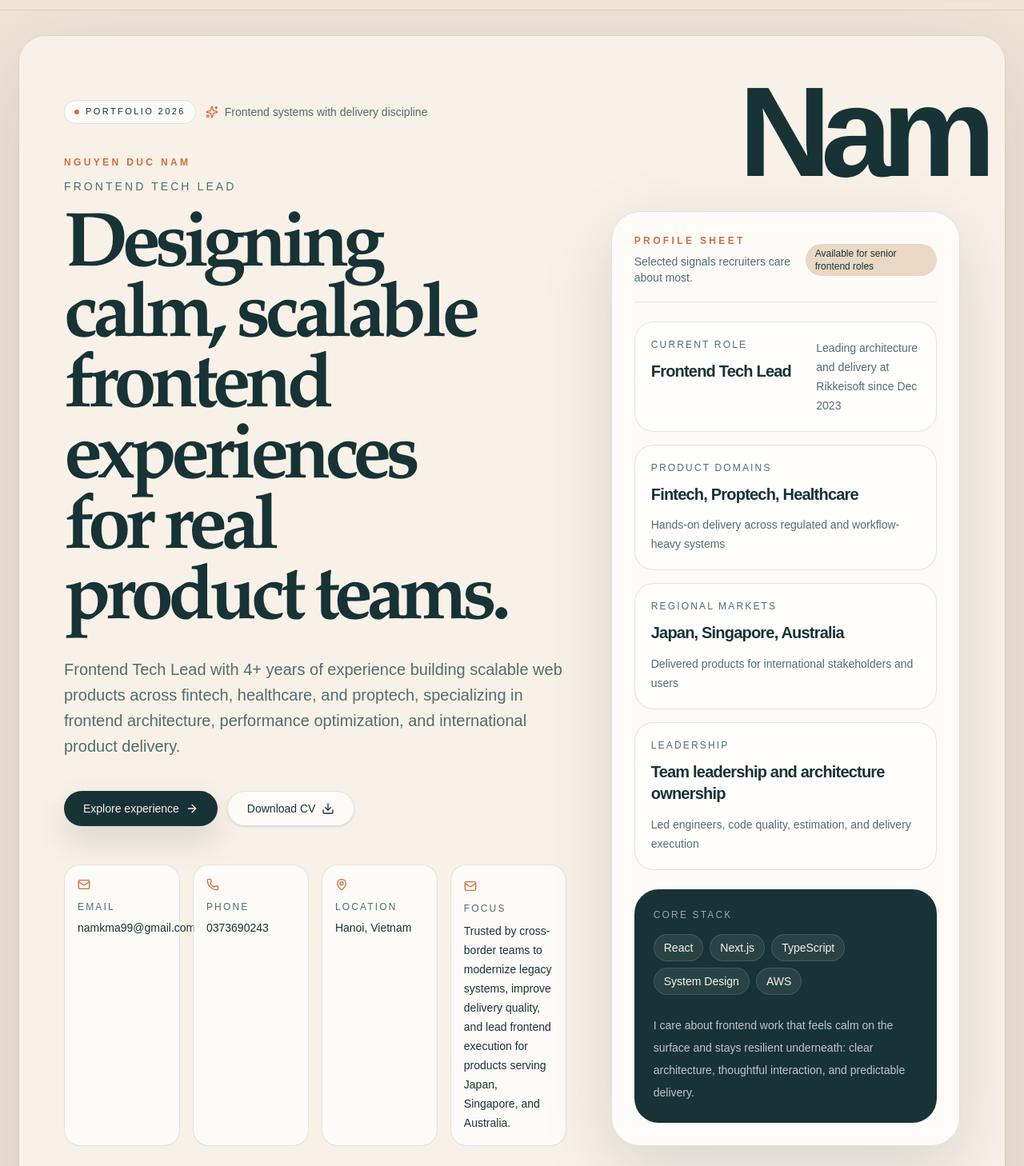
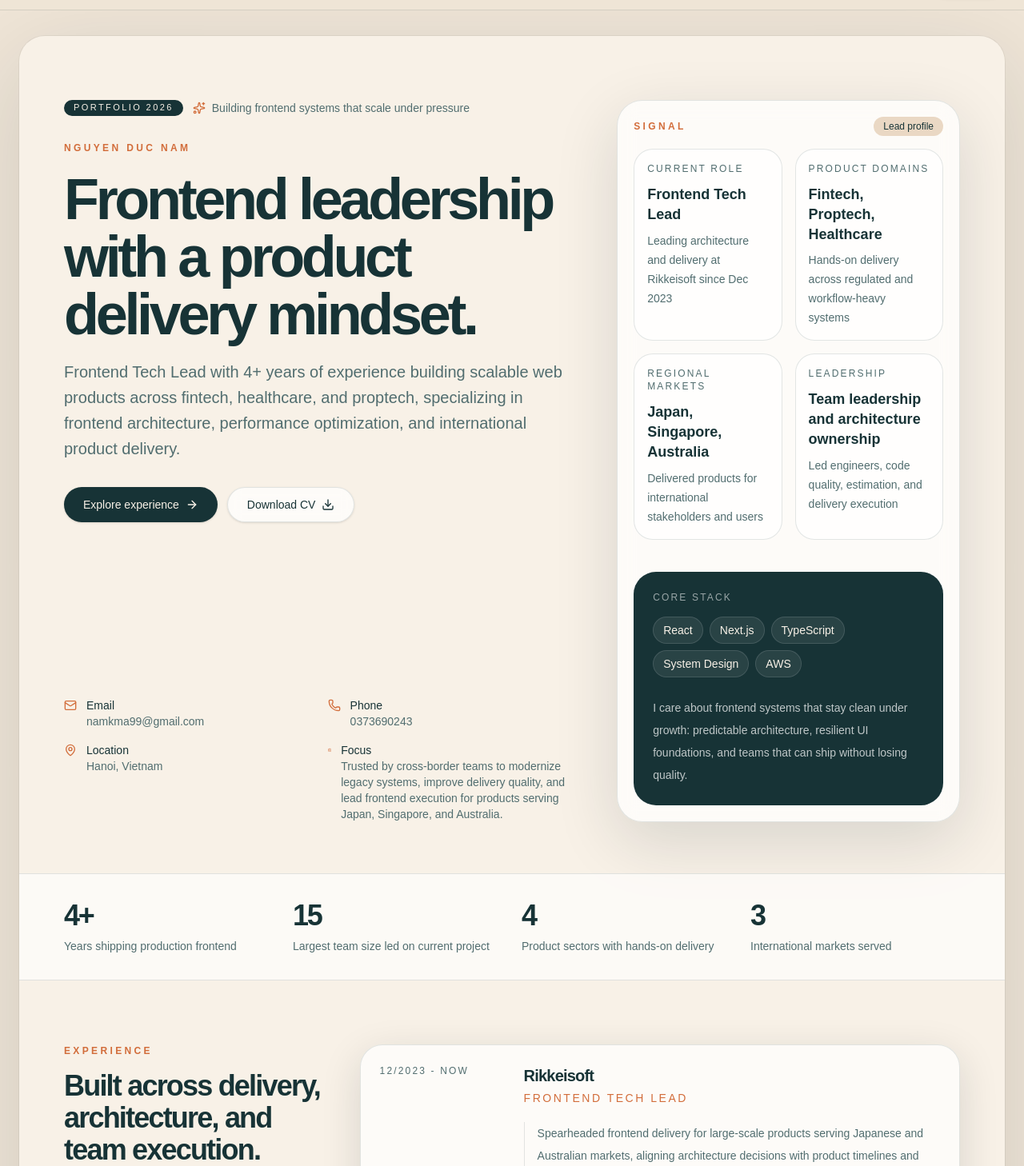
Before and after one commit to namkma99/react-base, a React (Vite) app: page / in a window 1280 px wide. Shown: the part 52-1510 px from the top of the page at 80% size. Built offline with nearby package versions, Linux system fonts and the light colour scheme.

Commit message:
Revert "feat(ui): elevate portfolio hero and typography"
This reverts commit 504b6be872499309171645169b94b2c3109bdf99.

```diff
--- a/src/features/portfolio/PortfolioPage.tsx
+++ b/src/features/portfolio/PortfolioPage.tsx
@@ -1,4 +1,13 @@
-import { ArrowRight, Download, Mail, MapPin, Phone, Sparkles } from 'lucide-react';
+import {
+  ArrowRight,
+  BriefcaseBusiness,
+  Download,
+  Mail,
+  MapPin,
+  Phone,
+  Sparkles,
+} from 'lucide-react';
+import { Badge } from '@/components/ui/badge';
 import { Button } from '@/components/ui/button';
 import { education, experiences, featuredProject, highlights, profile, skills } from './content';
 
@@ -12,45 +21,36 @@ export const PortfolioPage = () => {
     <div className="relative overflow-hidden rounded-[2rem] bg-[var(--portfolio-surface)] text-[var(--portfolio-ink)] shadow-[0_32px_120px_var(--portfolio-shadow)] ring-1 ring-[var(--portfolio-ring)]">
       <div className="absolute inset-x-0 top-0 h-[28rem] bg-[var(--portfolio-hero)]" />
       <div className="absolute inset-y-0 right-0 hidden w-[28rem] bg-[var(--portfolio-side-glow)] lg:block" />
-      <div className="pointer-events-none absolute top-10 right-6 hidden text-[10rem] leading-none font-semibold tracking-[-0.08em] text-[var(--portfolio-watermark)] lg:block">
-        Nam
-      </div>
 
       <section
         id="top"
-        className="relative grid min-h-[calc(100svh-9rem)] gap-14 px-6 pt-14 pb-18 sm:px-10 lg:grid-cols-[minmax(0,1.18fr)_minmax(21rem,0.82fr)] lg:px-14 lg:pt-20"
+        className="relative grid min-h-[calc(100svh-9rem)] gap-12 px-6 pt-14 pb-16 sm:px-10 lg:grid-cols-[minmax(0,1.2fr)_minmax(18rem,0.8fr)] lg:px-14 lg:pt-20"
       >
-        <div className="flex max-w-3xl flex-col justify-between gap-12">
-          <div className="space-y-10">
+        <div className="flex max-w-3xl flex-col justify-between gap-10">
+          <div className="space-y-8">
             <div className="flex flex-wrap items-center gap-3 text-sm">
-              <span className="inline-flex items-center gap-2 rounded-full border border-[var(--portfolio-line)] bg-[var(--portfolio-card)] px-3 py-1.5 text-[11px] tracking-[0.22em] uppercase">
-                <span className="h-1.5 w-1.5 rounded-full bg-[var(--portfolio-accent)]" />
+              <Badge className="border-0 bg-[var(--portfolio-ink)] px-3 py-1 text-[11px] tracking-[0.22em] text-[var(--portfolio-surface)] uppercase">
                 Portfolio 2026
-              </span>
+              </Badge>
               <span className="inline-flex items-center gap-2 text-[var(--portfolio-muted)]">
                 <Sparkles className="h-4 w-4 text-[var(--portfolio-accent)]" />
-                Frontend systems with delivery discipline
+                Building frontend systems that scale under pressure
               </span>
             </div>
 
-            <div className="space-y-6">
-              <div className="space-y-3">
+            <div className="space-y-5">
               <p className={sectionTitleClass}>Nguyen Duc Nam</p>
-                <p className="text-sm tracking-[0.22em] text-[var(--portfolio-muted)] uppercase">
-                  {profile.role}
-                </p>
-              </div>
-              <h1 className="max-w-5xl [font-family:var(--font-display)] text-5xl leading-[0.92] font-semibold tracking-[-0.07em] text-balance sm:text-6xl lg:text-8xl">
-                Designing calm, scalable frontend experiences for real product teams.
+              <h1 className="max-w-4xl text-5xl leading-none font-semibold tracking-[-0.06em] text-balance sm:text-6xl lg:text-7xl">
+                Frontend leadership with a product delivery mindset.
               </h1>
-              <p className="max-w-2xl text-base leading-8 text-[var(--portfolio-muted)] sm:text-lg lg:text-xl">
+              <p className="max-w-2xl text-lg leading-8 text-[var(--portfolio-muted)] sm:text-xl">
                 {profile.summary}
               </p>
             </div>
 
             <div className="flex flex-wrap gap-3">
               <a href="#experience">
-                <Button className="h-11 rounded-full bg-[var(--portfolio-ink)] px-6 text-[var(--portfolio-surface)] shadow-[0_18px_40px_var(--portfolio-shadow)] hover:bg-[var(--portfolio-ink)]/92">
+                <Button className="h-11 rounded-full bg-[var(--portfolio-ink)] px-6 text-[var(--portfolio-surface)] hover:bg-[var(--portfolio-ink)]/92">
                   Explore experience
                   <ArrowRight className="h-4 w-4" />
                 </Button>
@@ -67,82 +67,76 @@ export const PortfolioPage = () => {
             </div>
           </div>
 
-          <div className="grid gap-4 text-sm text-[var(--portfolio-muted)] sm:grid-cols-2 xl:grid-cols-4">
-            <div className="rounded-[1.25rem] border border-[var(--portfolio-line)] bg-[var(--portfolio-card)] p-4">
-              <Mail className="mb-3 h-4 w-4 text-[var(--portfolio-accent)]" />
-              <p className="text-xs tracking-[0.18em] text-[var(--portfolio-muted)] uppercase">
-                Email
-              </p>
+          <div className="grid gap-4 text-sm text-[var(--portfolio-muted)] sm:grid-cols-2">
+            <div className="flex items-start gap-3">
+              <Mail className="mt-0.5 h-4 w-4 text-[var(--portfolio-accent)]" />
+              <div>
+                <p className="text-[var(--portfolio-ink)]">Email</p>
                 <a
-                className="mt-2 block text-sm text-[var(--portfolio-ink)] transition-colors hover:text-[var(--portfolio-accent)]"
+                  className="transition-colors hover:text-[var(--portfolio-ink)]"
                   href={`mailto:${profile.email}`}
                 >
                   {profile.email}
                 </a>
               </div>
-            <div className="rounded-[1.25rem] border border-[var(--portfolio-line)] bg-[var(--portfolio-card)] p-4">
-              <Phone className="mb-3 h-4 w-4 text-[var(--portfolio-accent)]" />
-              <p className="text-xs tracking-[0.18em] text-[var(--portfolio-muted)] uppercase">
-                Phone
-              </p>
+            </div>
+            <div className="flex items-start gap-3">
+              <Phone className="mt-0.5 h-4 w-4 text-[var(--portfolio-accent)]" />
+              <div>
+                <p className="text-[var(--portfolio-ink)]">Phone</p>
                 <a
-                className="mt-2 block text-sm text-[var(--portfolio-ink)] transition-colors hover:text-[var(--portfolio-accent)]"
+                  className="transition-colors hover:text-[var(--portfolio-ink)]"
                   href={`tel:${profile.phone}`}
                 >
                   {profile.phone}
                 </a>
               </div>
-            <div className="rounded-[1.25rem] border border-[var(--portfolio-line)] bg-[var(--portfolio-card)] p-4">
-              <MapPin className="mb-3 h-4 w-4 text-[var(--portfolio-accent)]" />
-              <p className="text-xs tracking-[0.18em] text-[var(--portfolio-muted)] uppercase">
-                Location
-              </p>
-              <p className="mt-2 text-sm text-[var(--portfolio-ink)]">{profile.location}</p>
             </div>
-            <div className="rounded-[1.25rem] border border-[var(--portfolio-line)] bg-[var(--portfolio-card)] p-4">
-              <Mail className="mt-0.5 h-4 w-4 text-[var(--portfolio-accent)]" />
-              <p className="mt-3 text-xs tracking-[0.18em] text-[var(--portfolio-muted)] uppercase">
-                Focus
-              </p>
-              <p className="mt-2 text-sm leading-6 text-[var(--portfolio-ink)]">{profile.intro}</p>
+            <div className="flex items-start gap-3">
+              <MapPin className="mt-0.5 h-4 w-4 text-[var(--portfolio-accent)]" />
+              <div>
+                <p className="text-[var(--portfolio-ink)]">Location</p>
+                <p>{profile.location}</p>
+              </div>
+            </div>
+            <div className="flex items-start gap-3">
+              <BriefcaseBusiness className="mt-0.5 h-4 w-4 text-[var(--portfolio-accent)]" />
+              <div>
+                <p className="text-[var(--portfolio-ink)]">Focus</p>
+                <p>{profile.intro}</p>
+              </div>
             </div>
           </div>
         </div>
 
         <div className="relative flex items-end">
-          <div className="w-full rounded-[2.25rem] border border-[var(--portfolio-line)] bg-[var(--portfolio-card)] p-6 shadow-[0_28px_90px_var(--portfolio-shadow)] backdrop-blur-md lg:p-7">
-            <div className="flex items-center justify-between border-b border-[var(--portfolio-line)] pb-5">
-              <div>
-                <p className={sectionTitleClass}>Profile Sheet</p>
-                <p className="mt-2 text-sm text-[var(--portfolio-muted)]">
-                  Selected signals recruiters care about most.
-                </p>
-              </div>
+          <div className="w-full rounded-[2rem] border border-[var(--portfolio-line)] bg-[var(--portfolio-card)] p-5 shadow-[0_24px_80px_var(--portfolio-shadow)] backdrop-blur-md">
+            <div className="mb-10 space-y-4">
+              <div className="flex items-center justify-between">
+                <p className={sectionTitleClass}>Signal</p>
                 <span className="rounded-full bg-[var(--portfolio-soft)] px-3 py-1 text-xs text-[var(--portfolio-ink)]">
-                Available for senior frontend roles
+                  Lead profile
                 </span>
               </div>
-
-            <div className="mt-6 space-y-4">
-              {highlights.map((item, index) => (
+              <div className="grid gap-4 sm:grid-cols-2">
+                {highlights.map((item) => (
                   <div
                     key={item.label}
-                  className={`grid gap-3 rounded-[1.5rem] border border-[var(--portfolio-line)] bg-[var(--portfolio-panel)] p-5 ${index === 0 ? 'lg:grid-cols-[1.2fr_0.8fr]' : ''}`}
+                    className="rounded-[1.5rem] border border-[var(--portfolio-line)] bg-[var(--portfolio-panel)] p-4"
                   >
-                  <div>
                     <p className="text-xs tracking-[0.18em] text-[var(--portfolio-muted)] uppercase">
                       {item.label}
                     </p>
-                    <p className="mt-3 text-xl leading-snug font-semibold tracking-[-0.04em]">
-                      {item.value}
+                    <p className="mt-3 text-lg leading-snug font-semibold">{item.value}</p>
+                    <p className="mt-2 text-sm leading-6 text-[var(--portfolio-muted)]">
+                      {item.note}
                     </p>
-                  </div>
-                  <p className="text-sm leading-6 text-[var(--portfolio-muted)]">{item.note}</p>
                   </div>
                 ))}
               </div>
+            </div>
 
-            <div className="mt-6 rounded-[1.9rem] bg-[var(--portfolio-ink)] p-6 text-[var(--portfolio-surface)]">
+            <div className="rounded-[1.75rem] bg-[var(--portfolio-ink)] p-6 text-[var(--portfolio-surface)]">
               <p className="text-xs tracking-[0.18em] text-white/56 uppercase">Core stack</p>
               <div className="mt-4 flex flex-wrap gap-2">
                 {profile.specialties.map((skill) => (
@@ -155,44 +149,37 @@ export const PortfolioPage = () => {
                 ))}
               </div>
               <p className="mt-6 text-sm leading-7 text-white/72">
-                I care about frontend work that feels calm on the surface and stays resilient
-                underneath: clear architecture, thoughtful interaction, and predictable delivery.
+                I care about frontend systems that stay clean under growth: predictable
+                architecture, resilient UI foundations, and teams that can ship without losing
+                quality.
               </p>
             </div>
           </div>
         </div>
       </section>
 
-      <section className="relative border-y border-[var(--portfolio-line)] bg-[var(--portfolio-panel)] px-6 py-10 sm:px-10 lg:px-14">
+      <section className="relative border-y border-[var(--portfolio-line)] bg-[var(--portfolio-panel)] px-6 py-8 sm:px-10 lg:px-14">
         <div className="grid gap-6 sm:grid-cols-2 lg:grid-cols-4">
           <div>
-            <p className="[font-family:var(--font-display)] text-4xl font-semibold tracking-[-0.07em]">
-              {profile.yearsOfExperience}
-            </p>
+            <p className="text-4xl font-semibold tracking-[-0.06em]">{profile.yearsOfExperience}</p>
             <p className="mt-2 text-sm text-[var(--portfolio-muted)]">
               Years shipping production frontend
             </p>
           </div>
           <div>
-            <p className="[font-family:var(--font-display)] text-4xl font-semibold tracking-[-0.07em]">
-              15
-            </p>
+            <p className="text-4xl font-semibold tracking-[-0.06em]">15</p>
             <p className="mt-2 text-sm text-[var(--portfolio-muted)]">
               Largest team size led on current project
             </p>
           </div>
           <div>
-            <p className="[font-family:var(--font-display)] text-4xl font-semibold tracking-[-0.07em]">
-              4
-            </p>
+            <p className="text-4xl font-semibold tracking-[-0.06em]">4</p>
             <p className="mt-2 text-sm text-[var(--portfolio-muted)]">
               Product sectors with hands-on delivery
             </p>
           </div>
           <div>
-            <p className="[font-family:var(--font-display)] text-4xl font-semibold tracking-[-0.07em]">
-              3
-            </p>
+            <p className="text-4xl font-semibold tracking-[-0.06em]">3</p>
             <p className="mt-2 text-sm text-[var(--portfolio-muted)]">
               International markets served
             </p>
@@ -202,11 +189,11 @@ export const PortfolioPage = () => {
 
       <section
         id="experience"
-        className="relative grid gap-14 px-6 py-18 sm:px-10 lg:grid-cols-[0.62fr_1.38fr] lg:px-14 lg:py-22"
+        className="relative grid gap-12 px-6 py-16 sm:px-10 lg:grid-cols-[0.6fr_1.4fr] lg:px-14 lg:py-20"
       >
         <div className="space-y-4">
           <p className={sectionTitleClass}>Experience</p>
-          <h2 className="[font-family:var(--font-display)] text-3xl font-semibold tracking-[-0.06em] sm:text-4xl">
+          <h2 className="text-3xl font-semibold tracking-[-0.05em] sm:text-4xl">
             Built across delivery, architecture, and team execution.
           </h2>
           <p className="max-w-md text-base leading-7 text-[var(--portfolio-muted)]">
@@ -219,7 +206,7 @@ export const PortfolioPage = () => {
           {experiences.map((experience) => (
             <article
               key={`${experience.company}-${experience.period}`}
-              className="grid gap-5 rounded-[1.9rem] border border-[var(--portfolio-line)] bg-[var(--portfolio-card)] p-7 shadow-[0_14px_50px_var(--portfolio-shadow)] lg:grid-cols-[10rem_1fr]"
+              className="grid gap-5 rounded-[1.75rem] border border-[var(--portfolio-line)] bg-[var(--portfolio-card)] p-6 shadow-[0_14px_50px_var(--portfolio-shadow)] lg:grid-cols-[10rem_1fr]"
             >
               <div>
                 <p className="text-xs tracking-[0.18em] text-[var(--portfolio-muted)] uppercase">
@@ -227,9 +214,7 @@ export const PortfolioPage = () => {
                 </p>
               </div>
               <div>
-                <p className="[font-family:var(--font-display)] text-2xl font-semibold tracking-[-0.05em]">
-                  {experience.company}
-                </p>
+                <p className="text-xl font-semibold tracking-[-0.04em]">{experience.company}</p>
                 <p className="mt-1 text-sm tracking-[0.18em] text-[var(--portfolio-accent)] uppercase">
                   {experience.title}
                 </p>
@@ -248,14 +233,14 @@ export const PortfolioPage = () => {
 
       <section
         id="project"
-        className="relative bg-[linear-gradient(135deg,rgba(20,46,48,1),rgba(38,76,73,0.96))] px-6 py-18 text-[var(--portfolio-surface)] sm:px-10 lg:px-14 lg:py-22"
+        className="relative bg-[linear-gradient(135deg,rgba(20,46,48,1),rgba(38,76,73,0.96))] px-6 py-16 text-[var(--portfolio-surface)] sm:px-10 lg:px-14 lg:py-20"
       >
         <div className="grid gap-10 lg:grid-cols-[0.9fr_1.1fr]">
           <div className="space-y-4">
             <p className="text-xs font-semibold tracking-[0.28em] text-[rgba(249,196,156,0.9)] uppercase">
               Featured project
             </p>
-            <h2 className="[font-family:var(--font-display)] text-3xl font-semibold tracking-[-0.06em] sm:text-4xl">
+            <h2 className="text-3xl font-semibold tracking-[-0.05em] sm:text-4xl">
               {featuredProject.name}
             </h2>
             <p className="max-w-lg text-base leading-7 text-white/70">{featuredProject.summary}</p>
@@ -288,11 +273,11 @@ export const PortfolioPage = () => {
 
       <section
         id="skills"
-        className="relative grid gap-14 px-6 py-18 sm:px-10 lg:grid-cols-[0.7fr_1.3fr] lg:px-14 lg:py-22"
+        className="relative grid gap-12 px-6 py-16 sm:px-10 lg:grid-cols-[0.7fr_1.3fr] lg:px-14 lg:py-20"
       >
         <div className="space-y-4">
           <p className={sectionTitleClass}>Skills</p>
-          <h2 className="[font-family:var(--font-display)] text-3xl font-semibold tracking-[-0.06em] sm:text-4xl">
+          <h2 className="text-3xl font-semibold tracking-[-0.05em] sm:text-4xl">
             Practical stack for teams that need speed and structure.
           </h2>
           <p className="max-w-md text-base leading-7 text-[var(--portfolio-muted)]">
@@ -305,7 +290,7 @@ export const PortfolioPage = () => {
           {skills.map((group) => (
             <div
               key={group.title}
-              className="rounded-[1.9rem] border border-[var(--portfolio-line)] bg-[var(--portfolio-card)] p-6"
+              className="rounded-[1.75rem] border border-[var(--portfolio-line)] bg-[var(--portfolio-card)] p-6"
             >
               <p className="text-xs tracking-[0.18em] text-[var(--portfolio-muted)] uppercase">
                 {group.title}
@@ -327,11 +312,11 @@ export const PortfolioPage = () => {
 
       <section
         id="contact"
-        className="relative grid gap-12 border-t border-[var(--portfolio-line)] bg-[var(--portfolio-panel)] px-6 py-18 sm:px-10 lg:grid-cols-[1.1fr_0.9fr] lg:px-14 lg:py-22"
+        className="relative grid gap-10 border-t border-[var(--portfolio-line)] bg-[var(--portfolio-panel)] px-6 py-16 sm:px-10 lg:grid-cols-[1.1fr_0.9fr] lg:px-14 lg:py-20"
       >
         <div className="space-y-4">
           <p className={sectionTitleClass}>Education</p>
-          <h2 className="[font-family:var(--font-display)] text-3xl font-semibold tracking-[-0.06em] sm:text-4xl">
+          <h2 className="text-3xl font-semibold tracking-[-0.05em] sm:text-4xl">
             Strong academic base, grounded in engineering discipline.
           </h2>
           <div className="space-y-2 text-base leading-7 text-[var(--portfolio-muted)]">
--- a/src/index.css
+++ b/src/index.css
@@ -70,8 +70,7 @@
 
 /* ── Tailwind theme mapping ───────────────────────────────────────────────── */
 @theme inline {
-  --font-display: 'Iowan Old Style', 'Palatino Linotype', 'Book Antiqua', Georgia, serif;
-  --font-heading: var(--font-display);
+  --font-heading: var(--font-sans);
   --font-sans: 'Geist Variable', sans-serif;
   --color-background: var(--background);
   --color-foreground: var(--foreground);
@@ -157,7 +156,6 @@
   --portfolio-panel: rgba(16, 29, 31, 0.78);
   --portfolio-ring: rgba(255, 255, 255, 0.05);
   --portfolio-shadow: rgba(0, 0, 0, 0.34);
-  --portfolio-watermark: rgba(255, 255, 255, 0.035);
   --portfolio-hero:
     radial-gradient(circle at top left, rgba(242, 160, 107, 0.12), transparent 34%),
     radial-gradient(circle at 80% 20%, rgba(88, 162, 154, 0.12), transparent 28%),
```
Lines whose indentation alone changed are shown as unchanged.
